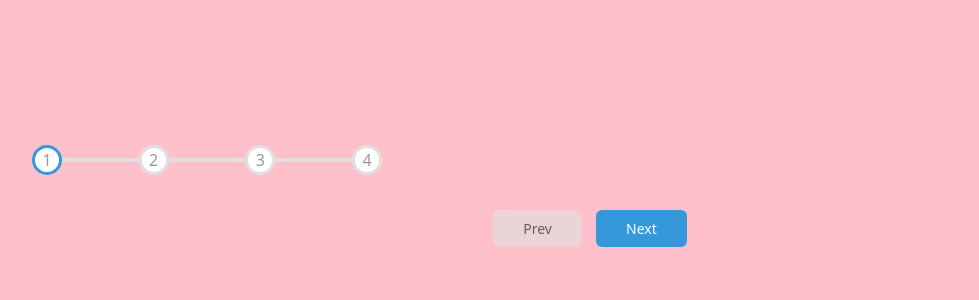
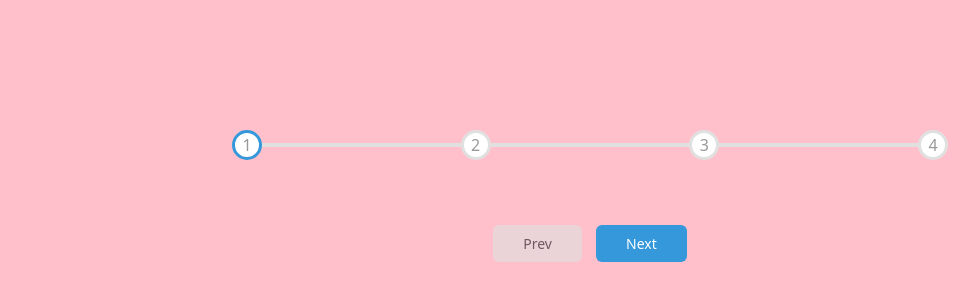
Before and after one commit to ishilmiozcelik/FrontendProjects_01, a plain HTML site: page ProgressSteps/index.html in a window 1280 px wide. Shown: the part 202-502 px from the top of the page, without its empty margins (50-1029 px from the left). Drawn offline with nearby package versions, Linux system fonts and the light colour scheme.

Commit message:
update-css

```diff
--- a/ProgressSteps/style.css
+++ b/ProgressSteps/style.css
@@ -26,9 +26,10 @@
     align-items: center;
     justify-content: space-between;
     position: relative;
-    margin-bottom: 30px;
+    margin-bottom: 60px;
+    margin-left: 200px;
+    margin-right:200px;;
     max-width: 100%;
-    width: 350px;
 
     }
 
```
